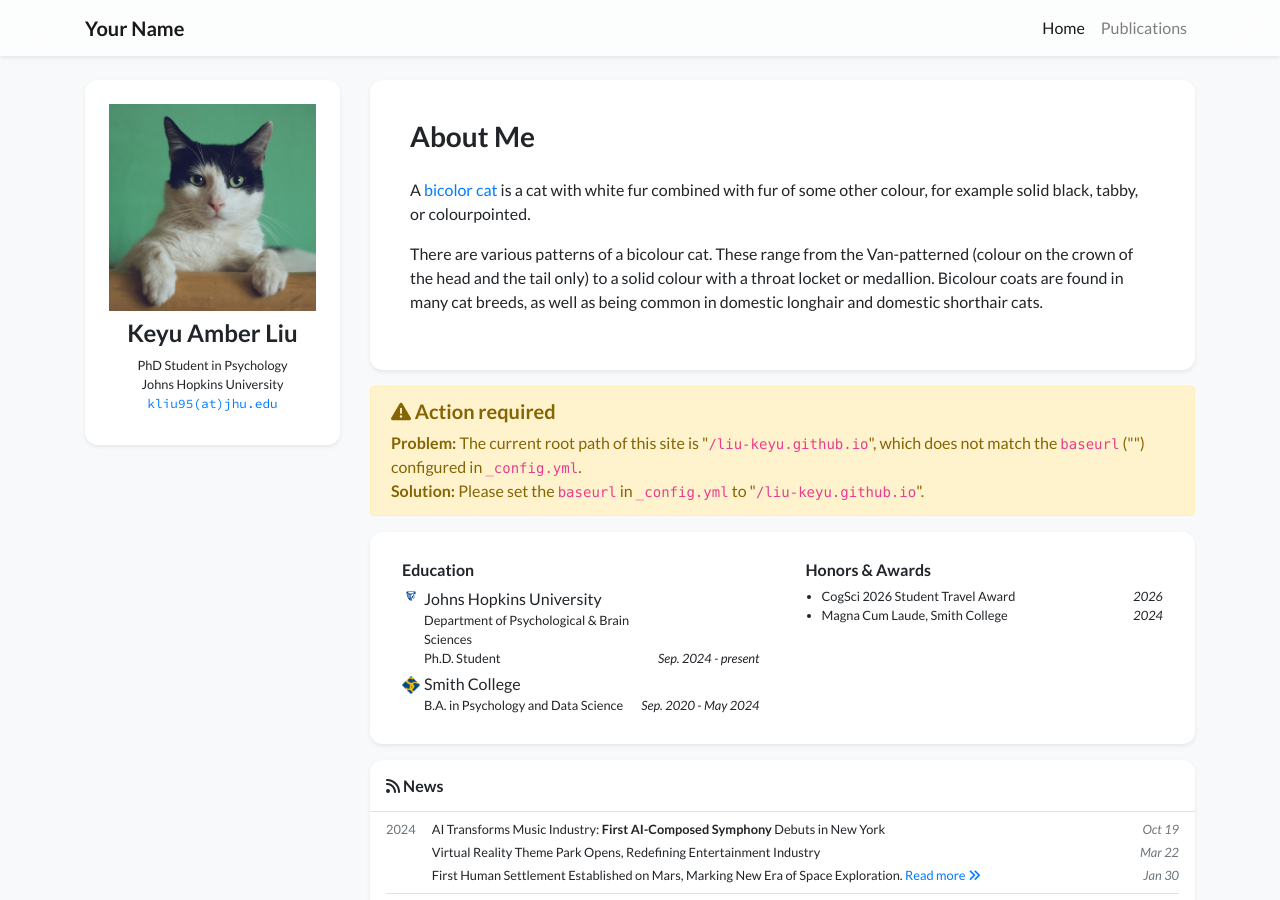
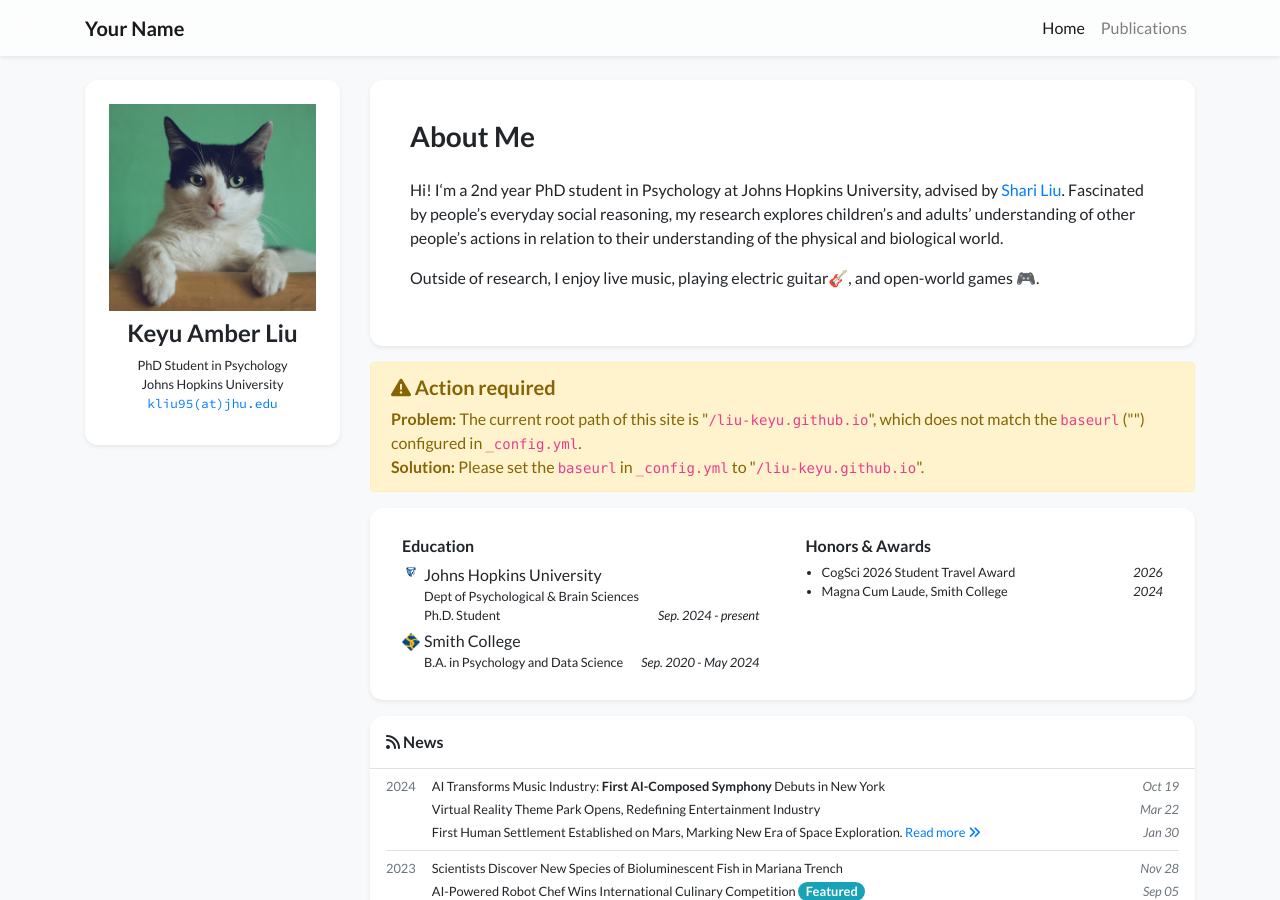
Before and after one commit to liu-keyu/liu-keyu.github.io, a Jekyll site: the page built from index.html, in a window 1280 px wide and 900 px high. Built offline with Jekyll 4.4.1, drawn with Linux system fonts in a browser that asks for light colours; nearby versions of some CDN libraries; a style sheet for code colours, icons or effects is not loaded.

Commit message:
Update profile.yml

```diff
--- a/_data/profile.yml
+++ b/_data/profile.yml
@@ -22,23 +22,22 @@ email: "kliu95@jhu.edu"
 short_bio_text_justify: false
 short_bio: >-
   <p>
-    A <a href="https://en.wikipedia.org/wiki/Bicolor_cat" target="_blank">bicolor cat</a> is a cat with white fur combined with fur of some other colour, for example solid black, tabby, or colourpointed.
+    Hi! I‘m a 2nd year PhD student in Psychology at Johns Hopkins University, advised by <a href="https://www.liulaboratory.org/home" target="_blank">Shari Liu</a>.
+    Fascinated by people’s everyday social reasoning, my research explores children’s and adults’ understanding of other people’s actions in relation to their understanding of the physical and biological world.
   </p>
   <p>
-    There are various patterns of a bicolour cat. These range from the Van-patterned (colour on the crown of the head
-    and the tail only) to a solid colour with a throat locket or medallion. Bicolour coats are found in many cat breeds,
-    as well as being common in domestic longhair and domestic shorthair cats.
+    Outside of research, I enjoy live music, playing electric guitar🎸, and open-world games 🎮.
   </p>
 
 portrait_url: /assets/images/photos/portrait.jpg
-portrait_caption: >-
-  Photo by Manja Vitolic on Unsplash (this caption is optional, comment it out to disable).
+#portrait_caption: >-
+#  Photo by Manja Vitolic on Unsplash (this caption is optional, comment it out to disable).
 
 education:
 - name: Johns Hopkins University
   logo: /assets/images/badges/jhu.png
   position: >-
-    Department of Psychological & Brain Sciences <br/>
+    Dept of Psychological & Brain Sciences <br/>
     Ph.D. Student
   date: Sep. 2024 - present
 - name: Smith College
```
